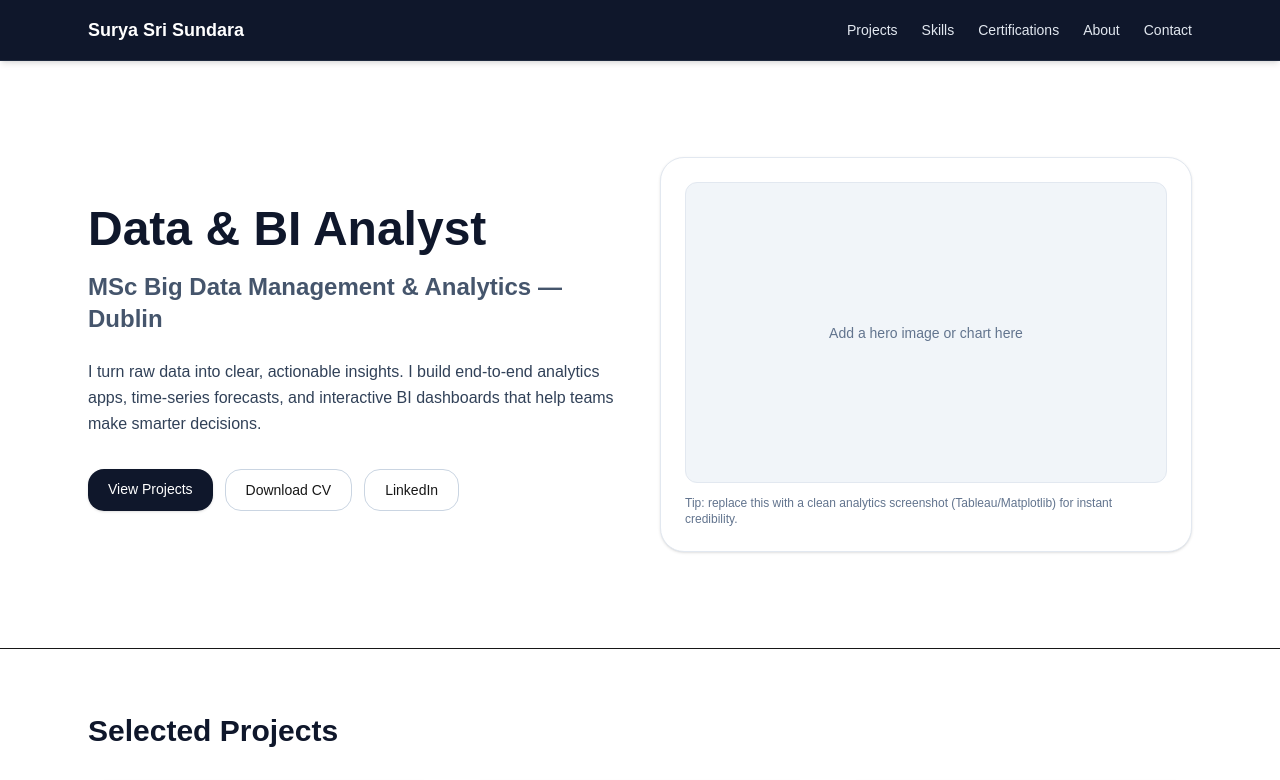
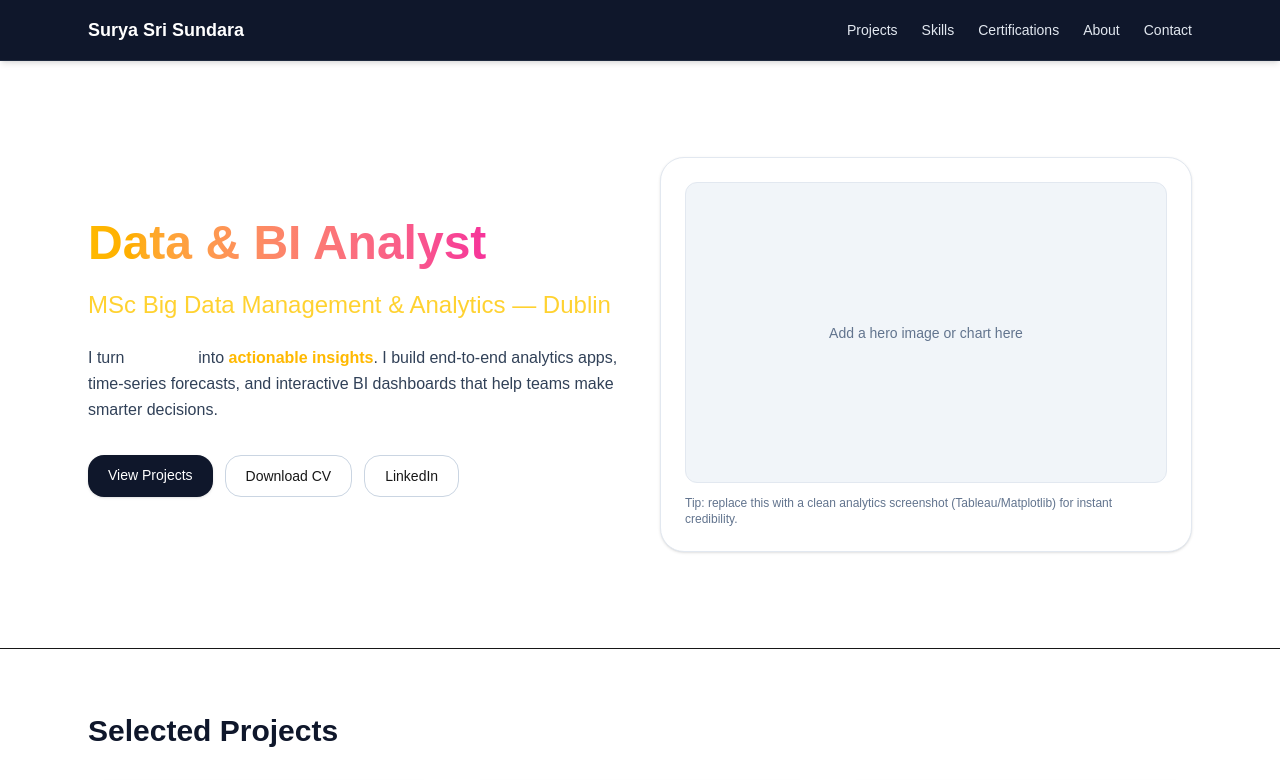
Before and after one commit to SuryaSri549/surya_portfolio, a Next.js app: page / in a window 1280 px wide. Shown: the top 780 px of the page. Built offline with nearby package versions, Linux system fonts and the light colour scheme.

Commit message:
Update page.tsx

```diff
--- a/app/page.tsx
+++ b/app/page.tsx
@@ -117,14 +117,18 @@ export default function Home() {
   <div className="grid md:grid-cols-2 gap-10 items-center">
     <div>
       <h1 className="text-3xl md:text-5xl font-bold leading-tight text-slate-900">
-        Data &amp; BI Analyst
-        <span className="block text-slate-600 text-xl md:text-2xl mt-3">
+      <span className="bg-gradient-to-r from-amber-400 to-pink-500 bg-clip-text text-transparent">
+          Data &amp; BI Analyst
+        </span>
+        <span className="block text-amber-300 text-xl md:text-2xl mt-4 font-medium">
           MSc Big Data Management &amp; Analytics — Dublin
         </span>
       </h1>
       <p className="mt-6 text-slate-700 leading-relaxed">
-        I turn raw data into clear, actionable insights. I build end-to-end analytics apps,
-        time-series forecasts, and interactive BI dashboards that help teams make smarter decisions.
+        I turn <span className="font-semibold text-white">raw data</span> into
+        <span className="font-semibold text-amber-400"> actionable insights</span>.
+        I build end-to-end analytics apps, time-series forecasts, and interactive BI dashboards
+        that help teams make smarter decisions.
       </p>
       <div className="mt-8 flex flex-wrap gap-3">
         <a href="#projects" className="px-5 py-2.5 rounded-2xl shadow bg-slate-900 text-white text-sm">
```
